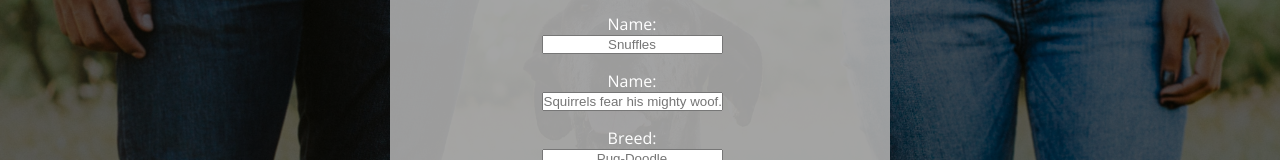
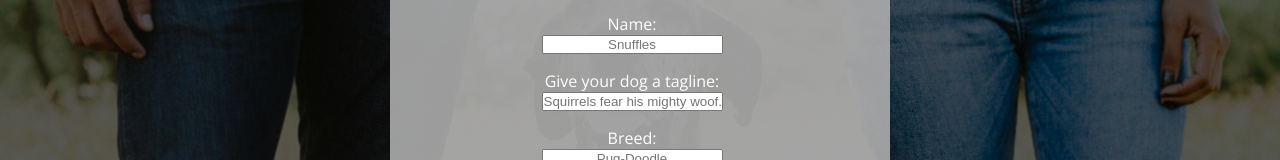
Before and after one commit to secondaryfun/dog-e-date-web, a React (Create React App) app in the folder dog-e-date-app/: page /add-dog in a window 1280 px wide. Shown: the part 267-427 px from the top of the page. Built offline with nearby package versions, Linux system fonts and the light colour scheme; no server answers.

Commit message:
added tagline to add-dog

```diff
--- a/dog-e-date-app/src/components/AddDog.js
+++ b/dog-e-date-app/src/components/AddDog.js
@@ -61,7 +61,7 @@ export default class AddDog extends Component {
                             <input type="text" id="name" name="name" required placeholder="Snuffles" />
                         </li>
                         <li className="form-li" >
-                            <label htmlFor="tagline">Name:</label>
+                            <label htmlFor="tagline">Give your dog a tagline:</label>
                             <input type="text" id="tagline" name="tagline" required placeholder="Squirrels fear his mighty woof." />
                         </li>
                         <li className="form-li" >
```
